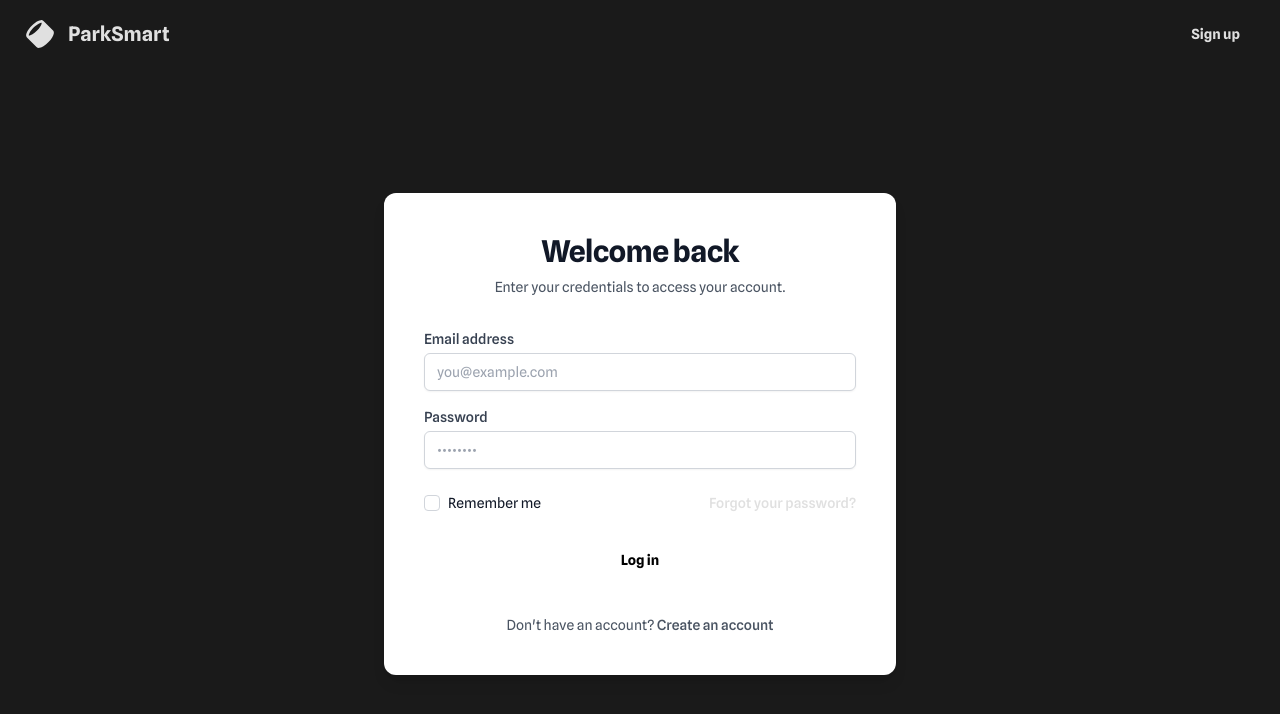
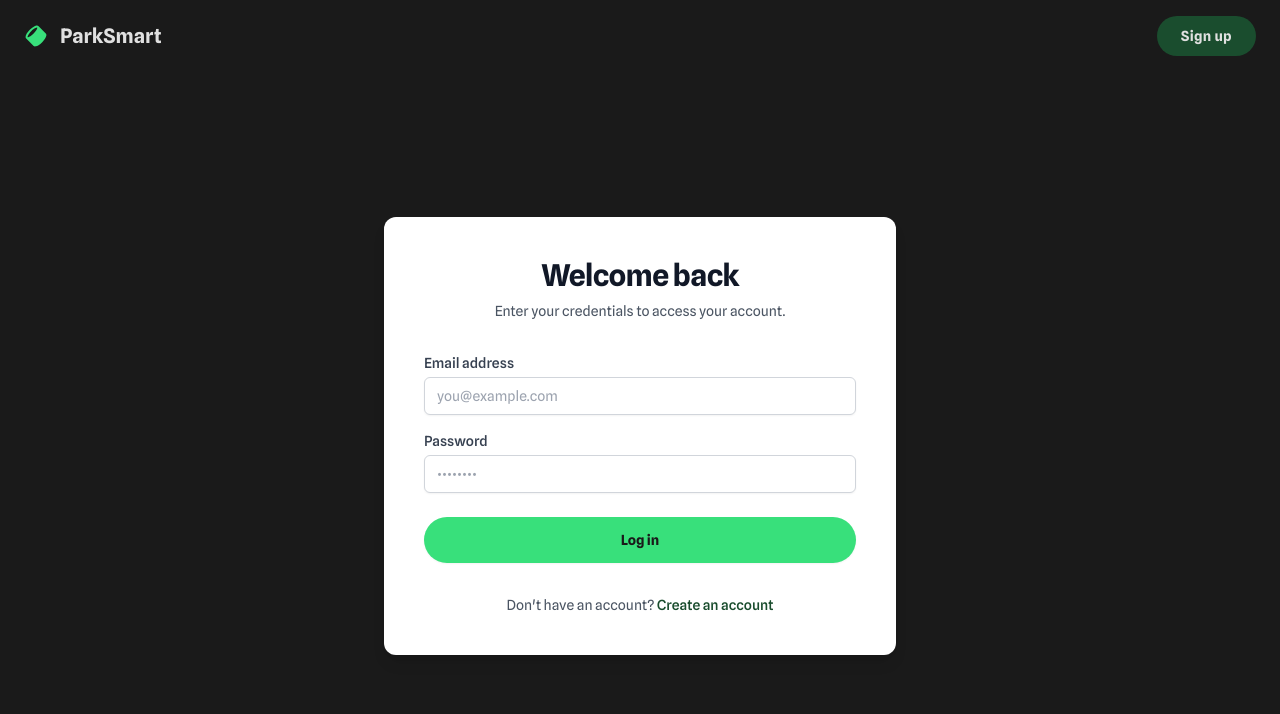
Before and after one commit to Bedangi/ucs503p-202526odd-404notfound, a Flask app: page /login in a window 1280 px wide. Shown: the top 714 px of the page. Run offline with Flask 3, Linux system fonts and the light colour scheme; some libraries are stand-ins or nearby versions.

Commit message:
Updated styles

```diff
--- a/templates/login.html
+++ b/templates/login.html
@@ -38,7 +38,7 @@
             <header class="w-full">
                 <div class="container mx-auto px-6 py-4 flex justify-between items-center">
                     <div class="flex items-center gap-3">
-                        <div class="w-8 h-8 text-primary">
+                        <div class="size-6 text-[var(--primary-color)]">
                             <svg fill="none" viewBox="0 0 48 48" xmlns="http://www.w3.org/2000/svg">
                                 <g clip-path="url(#clip0_6_543)">
                                     <path d="M42.1739 20.1739L27.8261 5.82609C29.1366 7.13663 28.3989 10.1876 26.2002 13.7654C24.8538 15.9564 22.9595 18.3449 20.6522 20.6522C18.3449 22.9595 15.9564 24.8538 13.7654 26.2002C10.1876 28.3989 7.13663 29.1366 5.82609 27.8261L20.1739 42.1739C21.4845 43.4845 24.5355 42.7467 28.1133 40.548C30.3042 39.2016 32.6927 37.3073 35 35C37.3073 32.6927 39.2016 30.3042 40.548 28.1133C42.7467 24.5355 43.4845 21.4845 42.1739 20.1739Z" fill="currentColor"></path>
@@ -51,18 +51,18 @@
                                 </defs>
                             </svg>
                         </div>
-                        <h1 class="text-xl font-bold text-white-900">ParkSmart</h1>
+                        <h1 class="text-[var(--text-primary)] text-xl font-bold leading-tight">ParkSmart</h1>
                     </div>
-                    <div class="flex items-center gap-2">
-                        <a class="px-4 py-2 text-sm font-bold rounded-full bg-primary-light text-secondary hover:bg-opacity-80 transition-colors" href="./signup.html">
-                            Sign up
+                    <nav class="flex items-center gap-8 text-sm font-medium">
+                        <a class="flex min-w-[84px] max-w-[480px] cursor-pointer items-center justify-center overflow-hidden rounded-full h-10 px-6 bg-[var(--secondary-color)] text-[var(--text-primary)] text-sm font-bold leading-normal tracking-wide hover:bg-[var(--accent-color)] transition-colors duration-300" href="{{ url_for('signup_page') }}">
+                            <span class="truncate">Sign up</span>
                         </a>
-                    </div>
+                    </nav>
                 </div>
             </header>
             <main class="flex-grow flex items-center justify-center py-12 px-4 sm:px-6 lg:px-8">
                 <div class="w-full max-w-lg space-y-8 bg-white p-10 rounded-xl shadow-lg">
-                    <div>
+                    <div class="text-center">
                         <h2 class="text-center text-3xl font-bold tracking-tight text-gray-900">
                             Welcome back
                         </h2>
@@ -85,7 +85,7 @@
                                 </div>
                             </div>
                         </div>
-                        <div class="flex items-center justify-between">
+                        <!-- <div class="flex items-center justify-between">
                             <div class="flex items-center">
                                 <input class="h-4 w-4 text-primary focus:ring-primary border-gray-300 rounded" id="remember-me" name="remember-me" type="checkbox" />
                                 <label class="ml-2 block text-sm text-gray-900" for="remember-me">Remember me</label>
@@ -95,16 +95,16 @@
                                     Forgot your password?
                                 </a>
                             </div>
-                        </div>
+                        </div> -->
                         <div>
-                            <button class="group relative w-full flex justify-center py-3 px-4 border border-transparent text-sm font-bold rounded-lg text-black bg-primary hover:bg-opacity-90 focus:outline-none focus:ring-2 focus:ring-offset-2 focus:ring-primary transition-colors" type="submit">
+                            <button class="w-full flex justify-center py-3 px-4 border border-transparent rounded-full shadow-sm text-sm font-bold text-[var(--background-color)] bg-[var(--primary-color)] hover:bg-[var(--accent-color)] focus:outline-none focus:ring-2 focus:ring-offset-2 focus:ring-[var(--primary-color)] transition-colors duration-300" type="submit">
                                 Log in
                             </button>
                         </div>
                     </form>
                     <div class="text-center text-sm text-gray-600 mt-4">
                         Don't have an account?
-                        <a class="font-medium text-primary hover:text-primary/80" href="{{ url_for('signup_page') }}">
+                        <a class="text-[var(--secondary-color)] font-medium hover:underline" href="{{ url_for('signup_page') }}">
                             Create an account
                         </a>
                     </div>
--- a/templates/signup.html
+++ b/templates/signup.html
@@ -57,9 +57,9 @@
               <h1 class="text-[var(--text-primary)] text-xl font-bold leading-tight">ParkSmart</h1>
           </div>
           <nav class="flex items-center gap-8 text-sm font-medium">
-              <button class="flex min-w-[84px] max-w-[480px] cursor-pointer items-center justify-center overflow-hidden rounded-full h-10 px-6 bg-[var(--secondary-color)] text-[var(--text-primary)] text-sm font-bold leading-normal tracking-wide hover:bg-[var(--accent-color)] transition-colors duration-300" onclick="window.location.href='login.html'">
+              <a class="flex min-w-[84px] max-w-[480px] cursor-pointer items-center justify-center overflow-hidden rounded-full h-10 px-6 bg-[var(--secondary-color)] text-[var(--text-primary)] text-sm font-bold leading-normal tracking-wide hover:bg-[var(--accent-color)] transition-colors duration-300" href="{{ url_for('login_page') }}">
                   <span class="truncate">Log in</span>
-              </button>
+              </a>
           </nav>
       </header>
 
```
